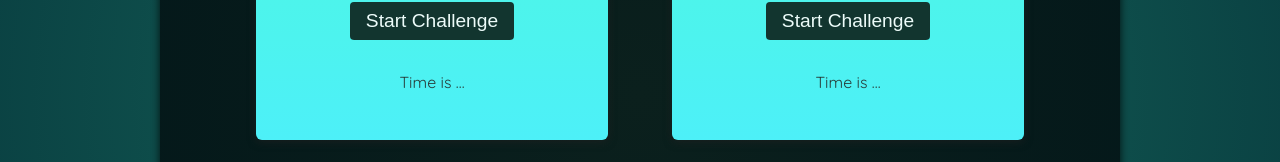
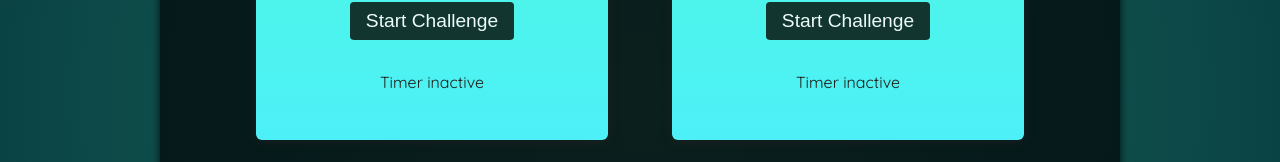
Before and after one commit to piotr-skolorzynski/react-ex-3, a React (Vite) app: page / in a window 1280 px wide. Shown: the part 470-632 px from the top of the page. Built offline with nearby package versions, Linux system fonts and the light colour scheme; a web font is replaced by a local one.

Commit message:
Set timers and manage state in TimerChallenge component

```diff
--- a/src/components/TimerChallenge.jsx
+++ b/src/components/TimerChallenge.jsx
@@ -1,14 +1,30 @@
+import { useState } from "react";
+
 const TimerChallenge = ({ title, targetTime }) => {
+  const [timerStarted, setTimerStarted] = useState(false);
+  const [timerExpired, setTimerExpired] = useState(false);
+
+  const handleStart = () => {
+    setTimerStarted(true);
+
+    setTimeout(() => setTimerExpired(true), targetTime * 1000);
+  };
+
   return (
     <section className="challenge">
       <h2>{title}</h2>
+      {timerExpired && <p>You lost!</p>}
       <p className="challenge-time">
         {targetTime} second{targetTime > 1 ? "s" : ""}
       </p>
       <p>
-        <button>Start Challenge</button>
+        <button onClick={handleStart}>
+          {timerStarted ? "Stop" : "Start"} Challenge
+        </button>
       </p>
-      <p className="active">Time is ...</p>
+      <p className={timerStarted ? "active" : null}>
+        {timerStarted ? "Time is running..." : "Timer inactive "}
+      </p>
     </section>
   );
 };
```
